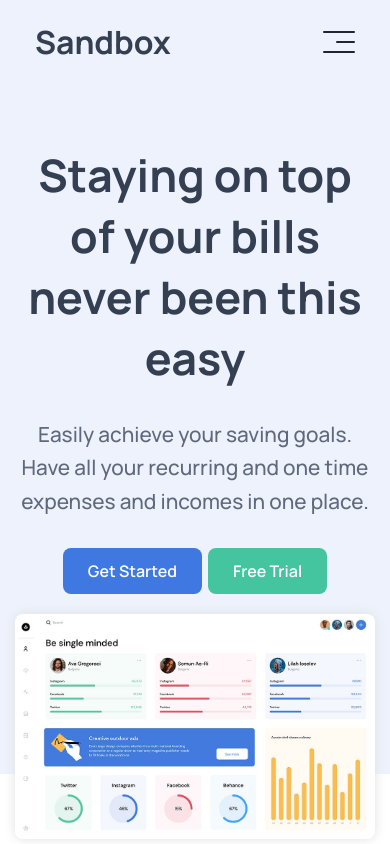
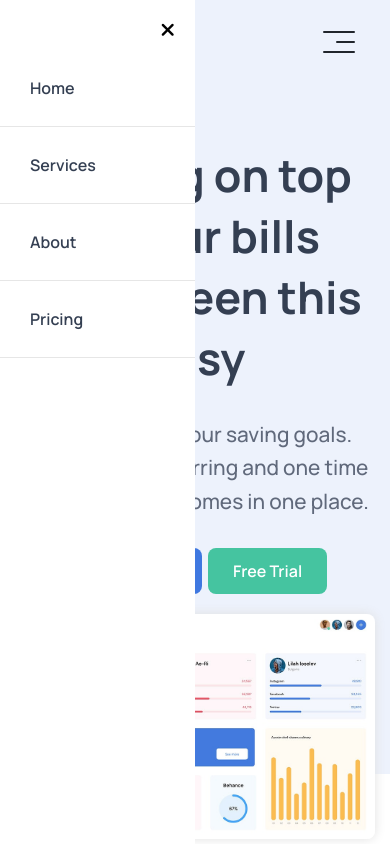
Before and after one commit to samia13/sanbox-landing-page, a plain HTML site: page index.html in a window 390 px wide. Both pictures are taken after a click on the element 339 px from the left and 42 px from the top of the page. Shown: the top 844 px of the page. Drawn offline with nearby package versions, Linux system fonts and the light colour scheme.

Commit message:
Mobile menu adjustments

```diff
--- a/app.js
+++ b/app.js
@@ -5,9 +5,10 @@ function toggleMenu() {
 }
 toggle.addEventListener("click", toggleMenu);
 
-document.querySelectorAll(".nav a").forEach((item) => {
+document.querySelectorAll("nav li").forEach((item) => {
   item.addEventListener("click", toggleMenu);
 });
+document.querySelector("nav i").addEventListener("click", toggleMenu);
 window.addEventListener("load", startAnimation);
 
 function startAnimation() {
@@ -81,7 +82,6 @@ function startAnimation() {
       trigger: TestimonialImgs,
     },
     onComplete: () => {
-      // This code will run after the images animation is complete
       gsap.from(TestimonialNumber, {
         autoAlpha: 0,
         x: -50,
--- a/index.html
+++ b/index.html
@@ -21,10 +21,13 @@
         <h1 class="logo">Sandbox</h1>
 
         <nav>
-          <a href="#">Home</a>
-          <a href="#services">Services</a>
-          <a href="#about">About</a>
-          <a href="#pricing">Pricing</a>
+          <i class="fa-solid fa-times"></i>
+          <ul>
+            <li><a href="#">Home</a></li>
+            <li><a href="#services">Services</a></li>
+            <li><a href="#about">About</a></li>
+            <li><a href="#pricing">Pricing</a></li>
+          </ul>
         </nav>
         <div class="auth">
           <a href="#">Sign In</a>
@@ -374,6 +377,6 @@
     </footer>
     <script src="https://cdnjs.cloudflare.com/ajax/libs/gsap/3.12.2/gsap.min.js"></script>
     <script src="https://cdnjs.cloudflare.com/ajax/libs/gsap/3.12.2/ScrollTrigger.min.js"></script>
-    <script src="app.js"></script>
+    <script src="app.js?v1"></script>
   </body>
 </html>
--- a/style.css
+++ b/style.css
@@ -108,7 +108,7 @@ header .container {
 header .container a {
   color: var(--title-color);
 }
-header .container nav {
+header .container ul {
   display: flex;
   gap: 20px;
 }
@@ -118,7 +118,9 @@ header .auth {
   align-items: center;
   gap: 10px;
 }
-
+header .container nav i {
+  display: none;
+}
 header .mobile-menu {
   display: none;
   cursor: pointer;
@@ -640,7 +642,36 @@ section .service,
   header .mobile-menu {
     display: flex;
   }
-  header .container nav,
+  nav {
+    opacity: 0;
+    position: fixed;
+    top: 0;
+    left: 0;
+    width: 50%;
+    height: 100%;
+    background: #ffffff;
+    z-index: 10;
+    transform: translateX(-100%);
+    transition: 0.5s;
+  }
+  header .container nav ul {
+    flex-direction: column;
+    gap: 0;
+    margin-top: 50px;
+  }
+  nav li {
+    padding: 27px 30px;
+    border-bottom: 1px solid #80808033;
+    cursor: pointer;
+  }
+  header .container nav i {
+    display: block;
+    position: absolute;
+    top: 20px;
+    right: 20px;
+    font-size: 1.2rem;
+    cursor: pointer;
+  }
   header .auth {
     display: none;
   }
@@ -650,3 +681,7 @@ section .service,
     flex-direction: column;
   }
 }
+.open header nav {
+  opacity: 1;
+  transform: translateX(0%);
+}
```
